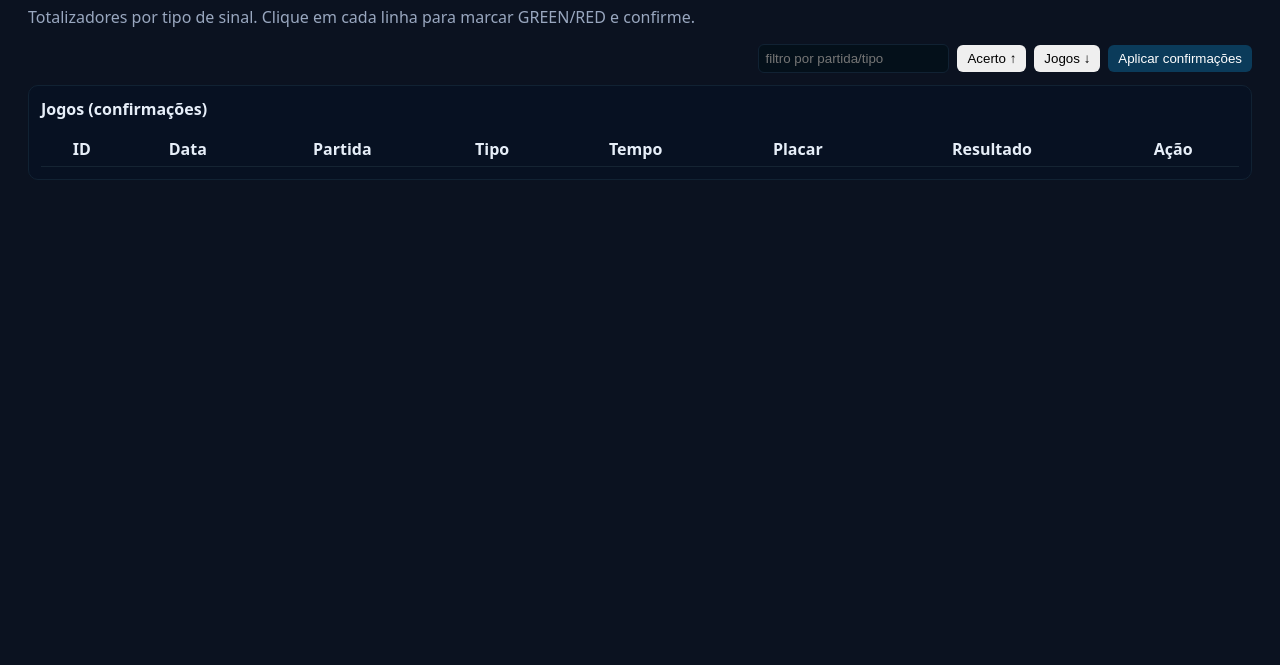
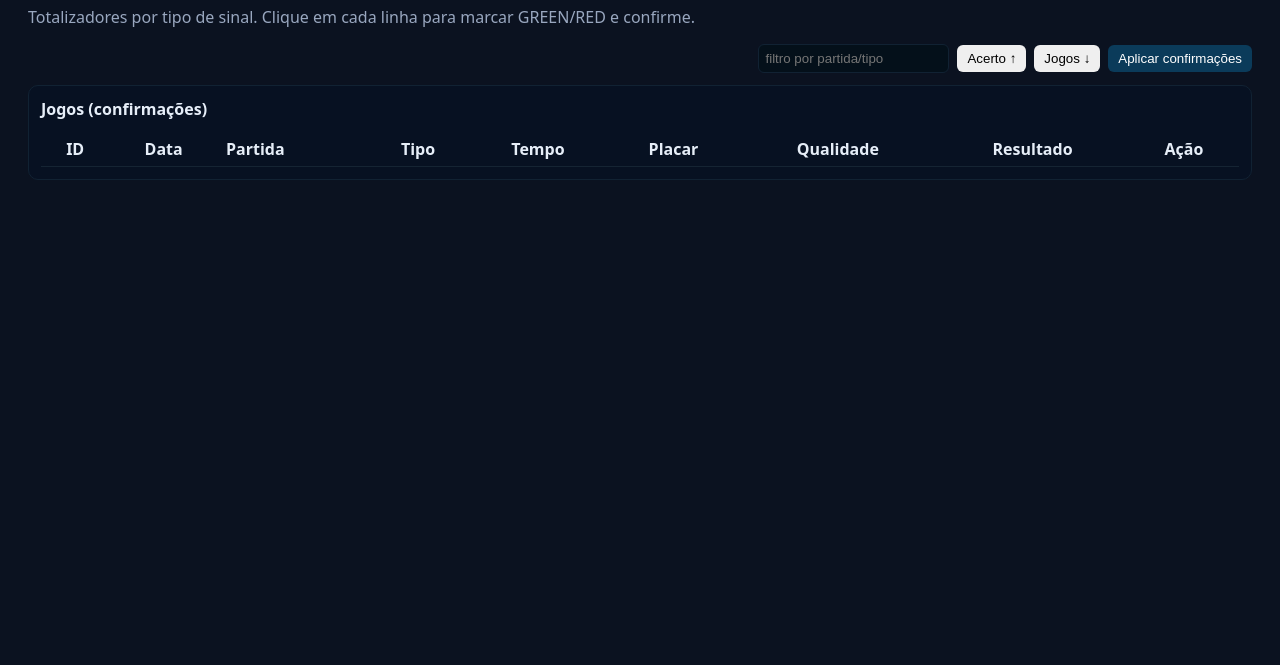
Before and after one commit to HENRIQUELOBO/robo-bet, a website: page dashboard.html in a window 1280 px wide. Shown: the part 135-800 px from the top of the page. Drawn offline with Linux system fonts and the light colour scheme; no server answers.

Commit message:
Ajuste Robo

```diff
--- a/dashboard.html
+++ b/dashboard.html
@@ -3,7 +3,8 @@
 <head>
   <meta charset="utf-8">
   <meta name="viewport" content="width=device-width,initial-scale=1">
-  <title>Painel de Histórico - LOBO</title>
+	<title>Wolf Quant - Live Pro</title>
+	<link rel="icon" type="image/x-icon" href="asset/icon.png">
   <style>
     body{font-family:system-ui,Segoe UI,Roboto,Helvetica,Arial;background:#0b1220;color:#e6eef8;padding:20px}
     .totais{display:flex;gap:12px;flex-wrap:wrap;margin-bottom:18px}
@@ -23,6 +24,9 @@
     .res-span.muted { background:transparent; color:#99a7bf; font-weight:600 }
     /* small edit icon for action when result exists */
     .action-icon{padding:6px 8px;border-radius:6px;border:0;background:#06202a;color:#9fd0ff;cursor:pointer}
+    /* column alignment helpers */
+    .col-center { text-align: center; }
+    .col-left { text-align: left; }
   </style>
 </head>
 <body>
@@ -45,9 +49,9 @@
     </div>
   </div>
 
-  <div class="card">
+    <div class="card">
     <strong>Jogos (confirmações)</strong>
-    <div class="lista"><table id="tbl"><thead><tr><th>ID</th><th>Data</th><th>Partida</th><th>Tipo</th><th>Tempo</th><th>Placar</th><th>Resultado</th><th>Ação</th></tr></thead><tbody></tbody></table></div>
+    <div class="lista"><table id="tbl"><thead><tr><th>ID</th><th>Data</th><th class="col-left">Partida</th><th>Tipo</th><th class="col-center">Tempo</th><th class="col-center">Placar</th><th class="col-center">Qualidade</th><th>Resultado</th><th>Ação</th></tr></thead><tbody></tbody></table></div>
   </div>
 
 <script>
@@ -96,7 +100,7 @@ async function carregar(){
   const PAGE = 200;
   rows.slice(0, PAGE).forEach(row=>{
     const tr = document.createElement('tr');
-    tr.innerHTML = `<td>${row.id}</td><td>${row.dateTime}</td><td title="${row.raw}">${row.partida}</td><td>${row.tipo}</td><td>${row.tempo}</td><td>${row.placar}</td><td class="res"><span class="res-span">${row.resultado||'?'}</span></td><td></td>`;
+    tr.innerHTML = `<td>${row.id}</td><td>${row.dateTime}</td><td class="col-left" title="${row.raw}">${row.partida}</td><td>${row.tipo}</td><td class="col-center">${row.tempo}</td><td class="col-center">${row.placar}</td><td class="col-center">${row.qualidade}</td><td class="res"><span class="res-span">${row.resultado||'?'}</span></td><td></td>`;
     // render result with button-like highlight
     const resSpan = tr.querySelector('.res-span');
     const pending = confirmacoes[String(row.id)];
```
Also changed, not shown: index.html (+2 -1 lines).
